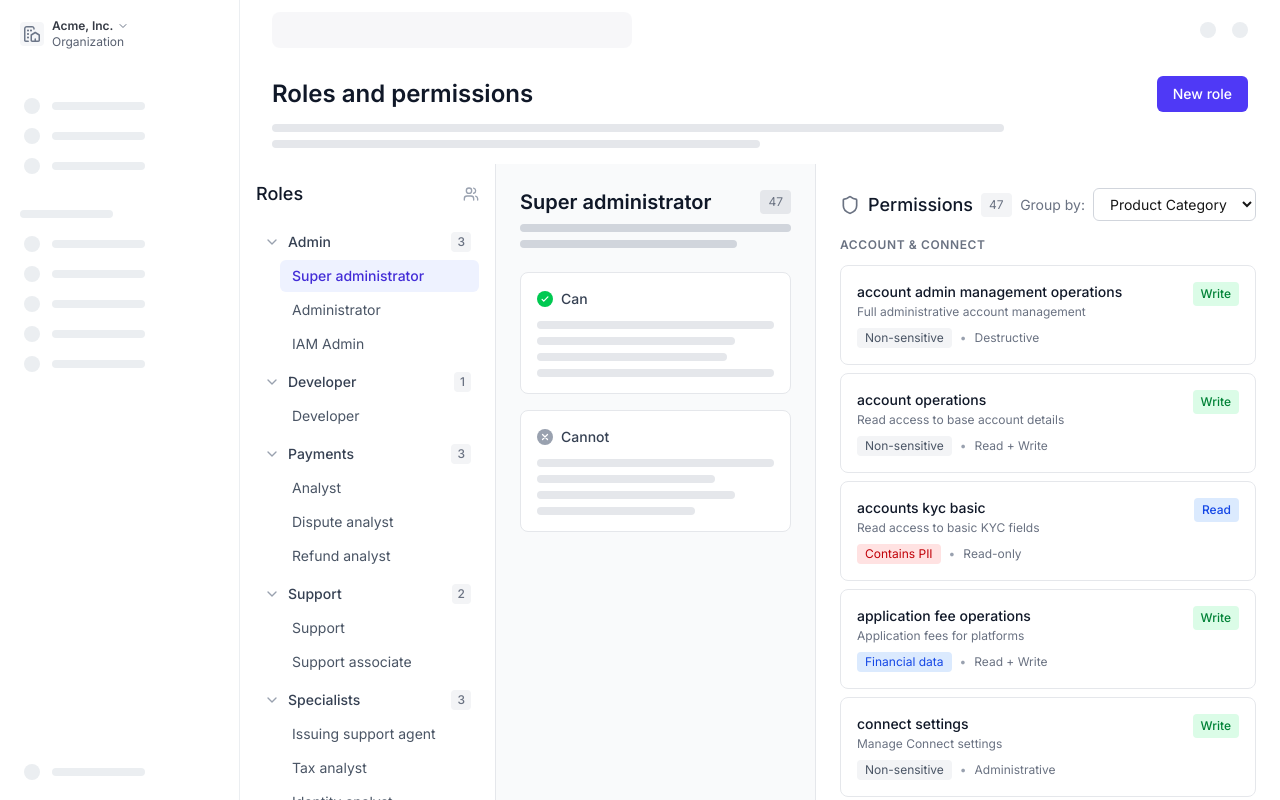
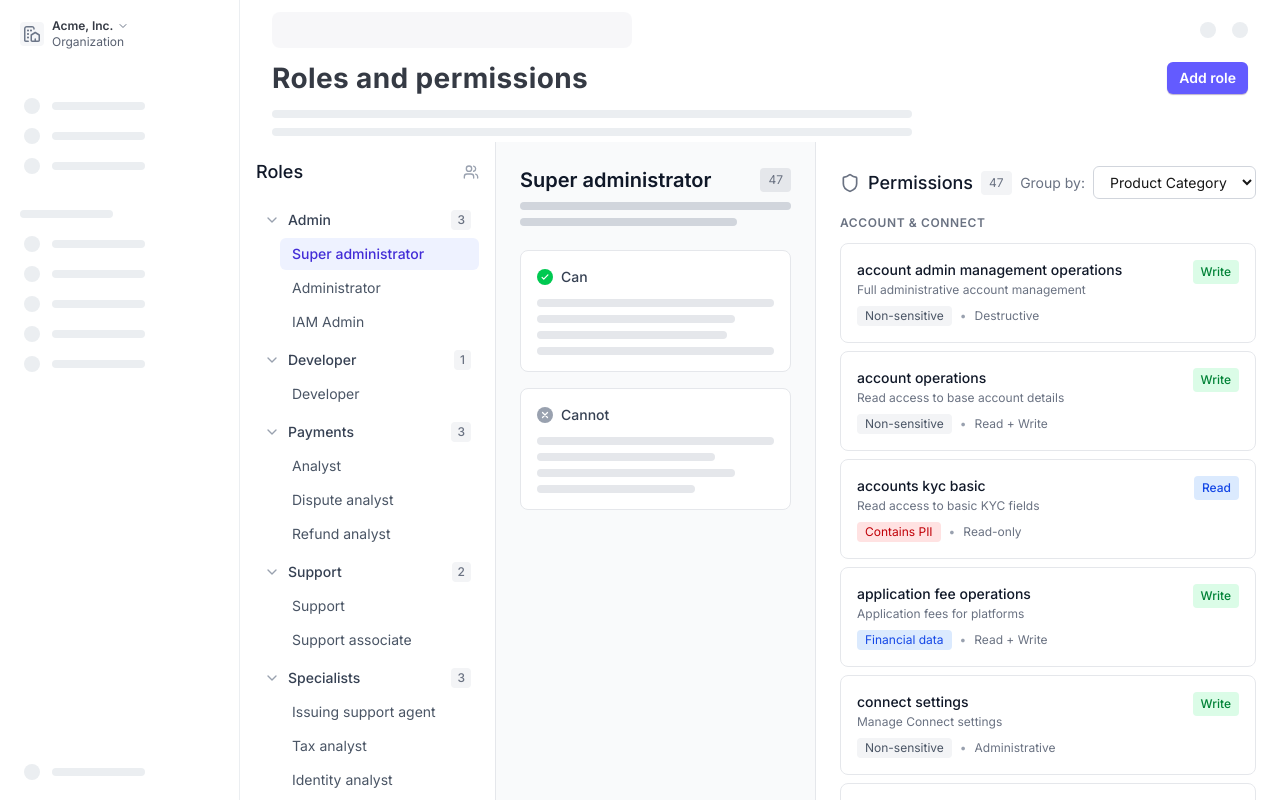
Before and after one commit to khoi-stripe/uvp, a Next.js app: page / in a window 1280 px wide. Built offline with nearby package versions, Linux system fonts and the light colour scheme.

Commit message:
Match page title size, color, layout and spacing to Figma
Committed-By-Agent: cursor

```diff
--- a/src/app/page.tsx
+++ b/src/app/page.tsx
@@ -149,19 +149,22 @@ export default function RolesPermissionsPage() {
         {/* Main Content Area */}
         <div className="flex-1 flex flex-col overflow-hidden">
         {/* Header */}
-        <header className="px-8 py-4 flex-shrink-0">
-          <div className="flex items-center justify-between">
-            <h1 className="text-2xl font-semibold text-gray-900">
-              Roles and permissions
-            </h1>
-            <button className="px-4 py-2 bg-indigo-600 text-white text-sm font-medium rounded-md hover:bg-indigo-700 transition-colors">
-              New role
-            </button>
-          </div>
-          {/* Wireframe description placeholder */}
-          <div className="mt-3 space-y-2">
-            <div className="h-2 bg-gray-200 rounded w-3/4"></div>
-            <div className="h-2 bg-gray-200 rounded w-1/2"></div>
+        <header className="px-8 flex-shrink-0">
+          <div className="flex flex-col gap-2">
+            {/* Title row */}
+            <div className="flex items-center gap-2">
+              <h1 className="flex-1 text-[28px] font-bold text-[#353A44] leading-9 tracking-[0.38px]">
+                Roles and permissions
+              </h1>
+              <button className="px-3 py-1.5 bg-[#635BFF] text-white text-sm font-semibold rounded-md hover:bg-[#5851DB] transition-colors shadow-[0_1px_1px_rgba(47,14,99,0.32)]">
+                Add role
+              </button>
+            </div>
+            {/* Wireframe description placeholder */}
+            <div className="flex flex-col gap-2.5 py-1.5 w-[640px]">
+              <div className="h-2 bg-[#EBEEF1] rounded-lg w-full"></div>
+              <div className="h-2 bg-[#EBEEF1] rounded-lg w-full"></div>
+            </div>
           </div>
         </header>
 
```
